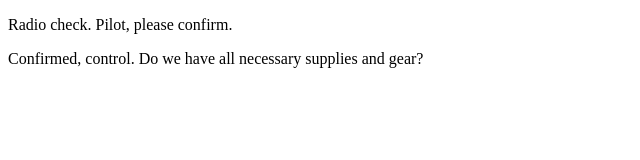
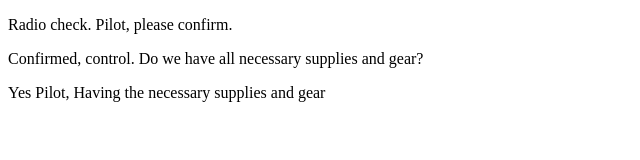
Before and after one commit to TharaRajesh/communication-log1, a plain HTML site: page index.html in a window 1280 px wide. Shown: the whole page, without its empty margins (0-640 px from the left). Drawn offline with Linux system fonts and the light colour scheme.

Commit message:
communication log

```diff
--- a/index.html
+++ b/index.html
@@ -3,5 +3,6 @@
    <body>
       <p>Radio check. Pilot, please confirm.</p>
       <p>Confirmed, control. Do we have all necessary supplies and gear?</p>
+      <p>Yes Pilot, Having the necessary supplies and gear </p>
    </body>
 </html>
```
